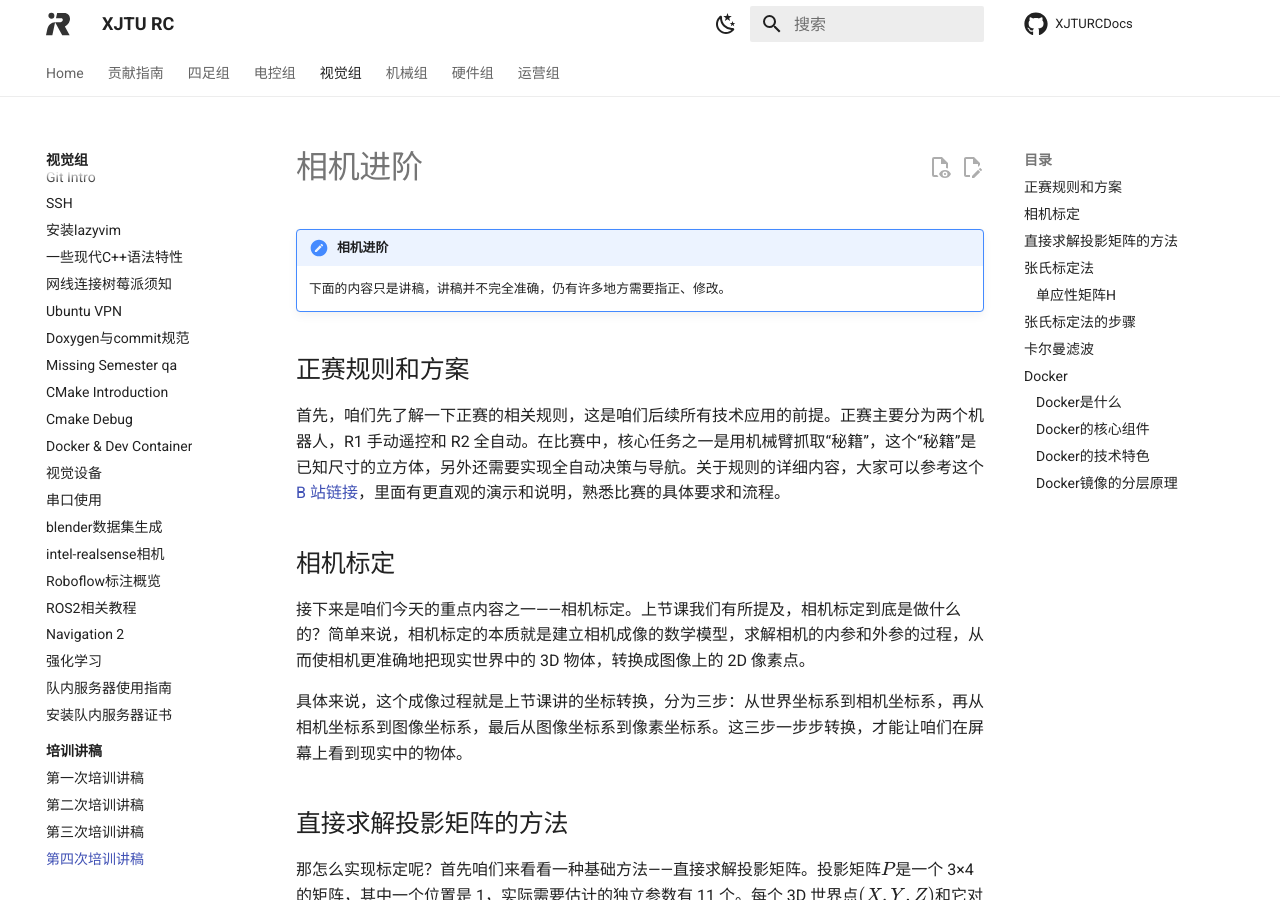
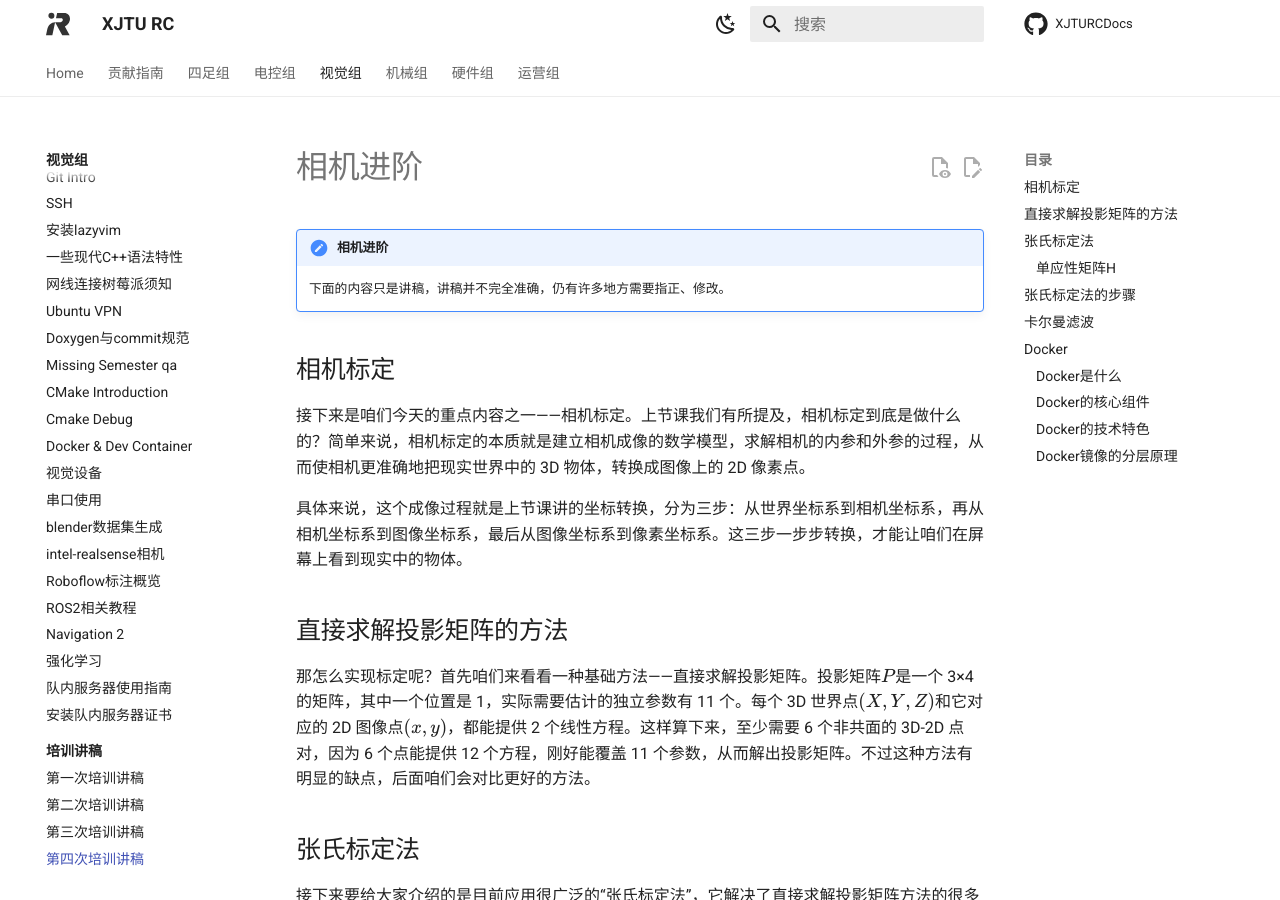
Before and after one commit to XJRCAdmin/XJTURCDocs, an MkDocs documentation site: the page built from docs/blog/vision/tutorial/class4/index.md, in a window 1280 px wide and 900 px high. Built offline with MkDocs 1.6.1 and Material for MkDocs 9.7.7, drawn with Linux system fonts in a browser that asks for light colours; comment, search, counter and statistics services are not loaded.

Commit message:
modify:class4

```diff
--- a/docs/blog/vision/tutorial/class4/index.md
+++ b/docs/blog/vision/tutorial/class4/index.md
@@ -1,10 +1,6 @@
 # 相机进阶
 !!! red-warning "相机进阶"
     下面的内容只是讲稿，讲稿并不完全准确，仍有许多地方需要指正、修改。
-
-## 正赛规则和方案
-
-首先，咱们先了解一下正赛的相关规则，这是咱们后续所有技术应用的前提。正赛主要分为两个机器人，R1 手动遥控和 R2 全自动。在比赛中，核心任务之一是用机械臂抓取“秘籍”，这个“秘籍”是已知尺寸的立方体，另外还需要实现全自动决策与导航。关于规则的详细内容，大家可以参考这个 [B 站链接](https://www.bilibili.com/video/BV1m2enz3EML/?spm_id_from=333.337.search-card.all.click&vd_source=a3cd53f04d8f08defca2cb017ffcb98f)，里面有更直观的演示和说明，熟悉比赛的具体要求和流程。
 
 ## 相机标定
 
```
